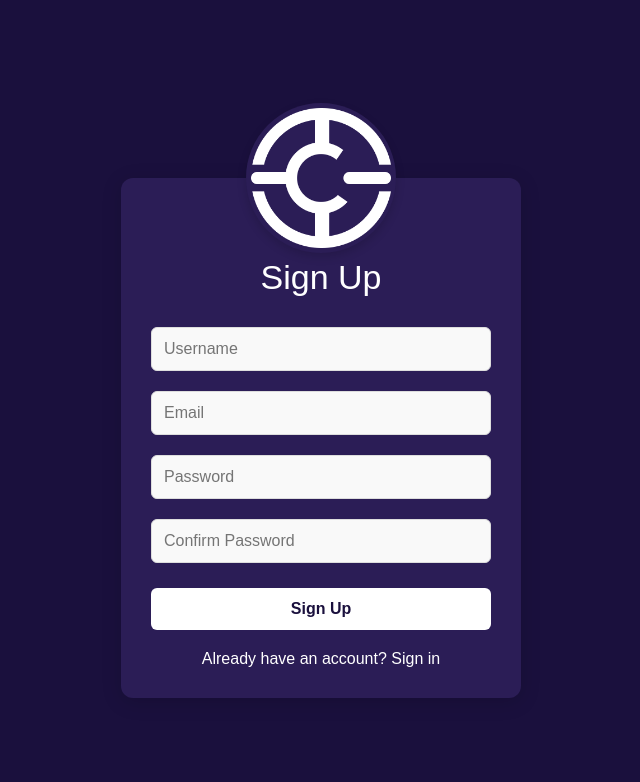
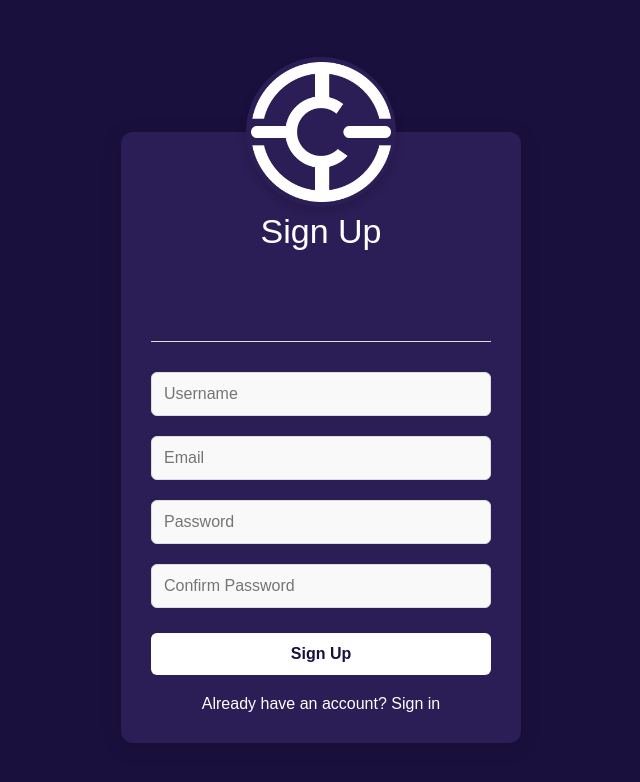
Before and after one commit to julesd7/collatask, a React (Vite) app in the folder collatask-frontend/: page /signup in a window 1280 px wide. Shown: the top 782 px of the page, without its empty margins (319-959 px from the left). Built offline with nearby package versions, Linux system fonts and the light colour scheme; no server answers; a web font is replaced by a local one.

Commit message:
feat: Add Google login functionality to Signup page with error handling

```diff
--- a/collatask-frontend/src/pages/Signup.tsx
+++ b/collatask-frontend/src/pages/Signup.tsx
@@ -4,6 +4,7 @@ import React, { useState } from 'react';
 import { useNavigate } from 'react-router-dom';
 import axios from 'axios';
 import '../styles/Auth.css';
+import { GoogleLogin } from '@react-oauth/google';
 
 import Logo from '../assets/logo_white_500x500.png';
 
@@ -16,6 +17,25 @@ const Signup: React.FC = () => {
     const [success, setSuccess] = useState<string>('');
     const [error, setError] = useState<string>('');
     const [isLoading, setIsLoading] = useState<boolean>(false);
+
+    const handleGoogleLogin = async (response: any) => {
+        const googleToken = response.credential;
+
+        try {
+            const { data } = await axios.post(
+                `${import.meta.env.VITE_APP_URL}/api/auth/google`,
+                { token: googleToken },
+                { withCredentials: true }
+            );
+
+            if (data && data.user) {
+                navigate('/');
+                window.location.reload();
+            }
+        } catch (error) {
+            setError('Google login failed');
+        }
+    };
 
     const handleSubmit = async (e: React.FormEvent<HTMLFormElement>) => {
         e.preventDefault();
@@ -74,6 +94,16 @@ const Signup: React.FC = () => {
             </div>
             <div className='signup-content'>
                 <h1>Sign Up</h1>
+                <div className="google-login-container">
+                    <GoogleLogin
+                        text="signup_with"
+                        onSuccess={handleGoogleLogin}
+                        onError={() => console.log('Google Login Failed')}
+                        theme="outline"
+                        useOneTap={true}
+                    />
+                </div>
+                <hr />
                 <form onSubmit={handleSubmit}>
                     <input
                         type='text'
```
